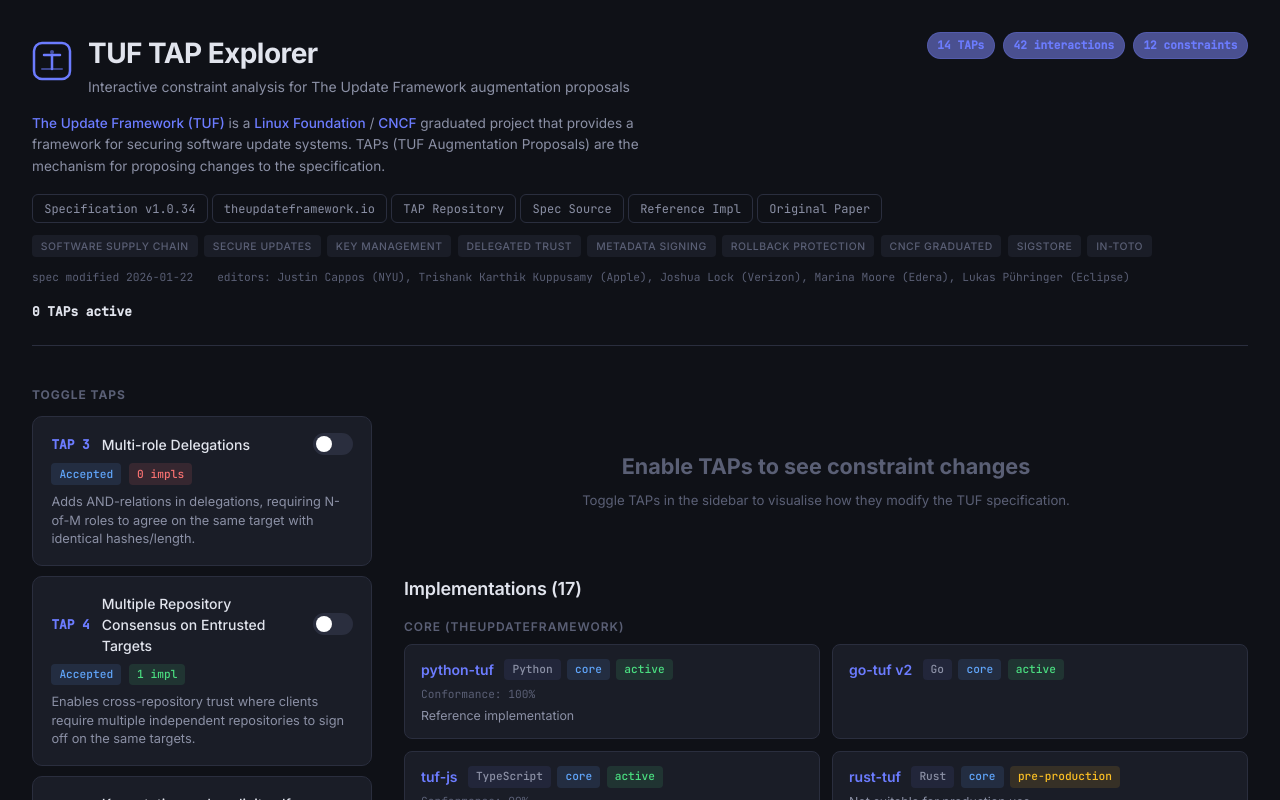
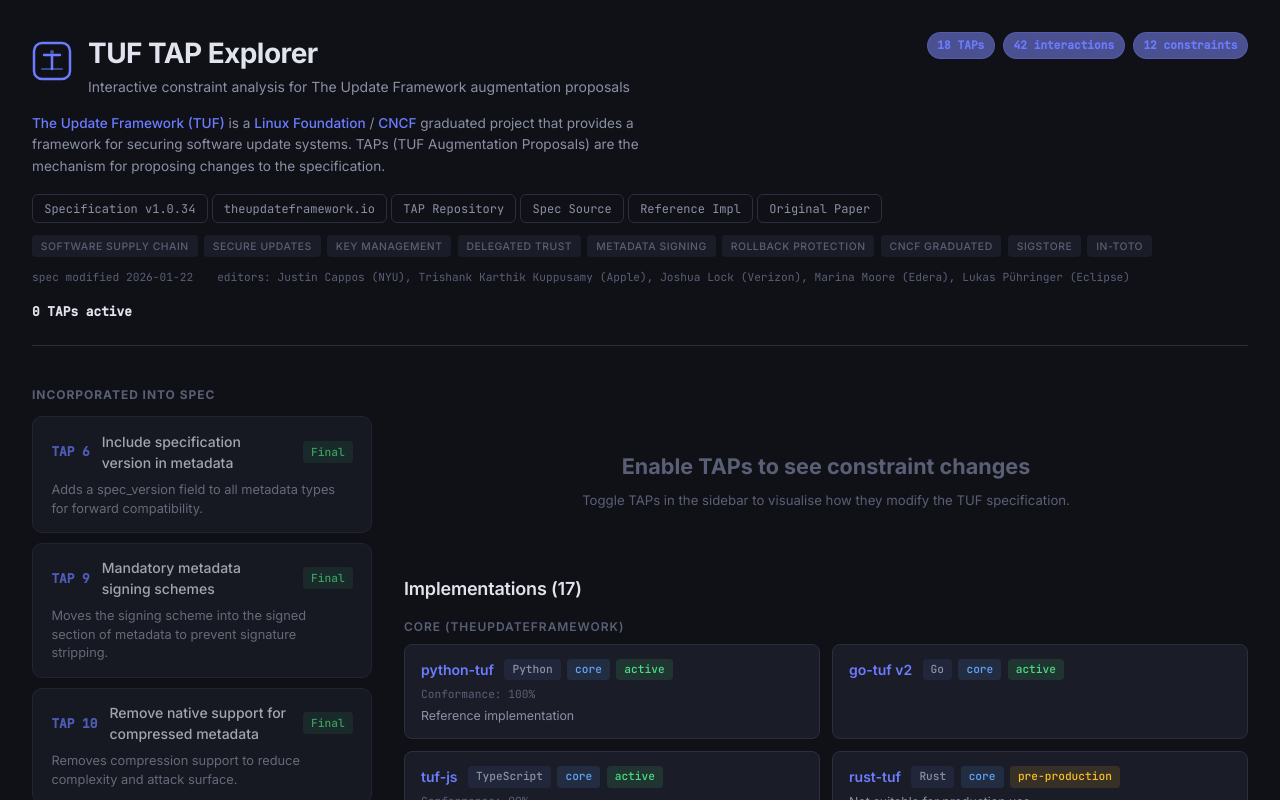
Before and after one commit to kipz/tuf-spec-explorer, a React (Vite) app: page / in a window 1280 px wide. Shown: the top 800 px of the page. Built offline with nearby package versions, Linux system fonts and the light colour scheme.

Commit message:
Show incorporated (Final) TAPs in sidebar
Display the 4 incorporated TAPs (6, 9, 10, 11) in a read-only
section above the toggleable TAPs. These are already merged into
the TUF spec so they have no toggle — just a muted card with a
green "Final" badge. Header badge count updated to include them.

```diff
--- a/src/App.tsx
+++ b/src/App.tsx
@@ -303,6 +303,19 @@
   )
 }
 
+function IncorporatedTapCard({ tap }: { tap: { tap: number; title: string; status: string; summary: string } }) {
+  return (
+    <div className="incorporated-tap-card">
+      <div className="tap-card-header">
+        <span className="tap-number">TAP {tap.tap}</span>
+        <span className="tap-title">{tap.title}</span>
+        <span className="badge badge-final">Final</span>
+      </div>
+      <div className="tap-summary">{tap.summary}</div>
+    </div>
+  )
+}
+
 function TapCard({ tap, active, onToggle, implementationCount }: { tap: Tap; active: boolean; onToggle: () => void; implementationCount: number }) {
   return (
     <div className={`tap-card ${active ? 'active' : ''}`} onClick={onToggle}>
@@ -388,7 +401,7 @@
             </div>
           </div>
           <div className="header-badges">
-            <span className="header-badge">{data.taps.length} TAPs</span>
+            <span className="header-badge">{data.taps.length + data.incorporatedTaps.length} TAPs</span>
             <span className="header-badge">{data.tapInteractions.length} interactions</span>
             <span className="header-badge">{Object.keys(data.spec.constraints).length} constraints</span>
           </div>
@@ -440,6 +453,10 @@
 
       <div className="layout">
         <aside className="sidebar">
+          <h2>Incorporated into Spec</h2>
+          {data.incorporatedTaps.map(tap => (
+            <IncorporatedTapCard key={tap.tap} tap={tap} />
+          ))}
           <h2>Toggle TAPs</h2>
           {data.taps.map(tap => (
             <TapCard
--- a/src/styles.css
+++ b/src/styles.css
@@ -323,6 +323,29 @@
   color: var(--text-dim);
   margin-top: 0.5rem;
   line-height: 1.45;
+}
+
+/* Incorporated TAP cards */
+.incorporated-tap-card {
+  background: var(--surface);
+  border: 1px solid var(--border);
+  border-radius: 10px;
+  padding: 0.85rem 1.15rem;
+  margin-bottom: 0.625rem;
+  opacity: 0.7;
+}
+
+.incorporated-tap-card .tap-card-header {
+  display: flex;
+  align-items: center;
+  gap: 0.75rem;
+}
+
+.badge-final {
+  background: var(--green-dim);
+  color: var(--green);
+  margin-left: auto;
+  flex-shrink: 0;
 }
 
 /* Main content */
```
